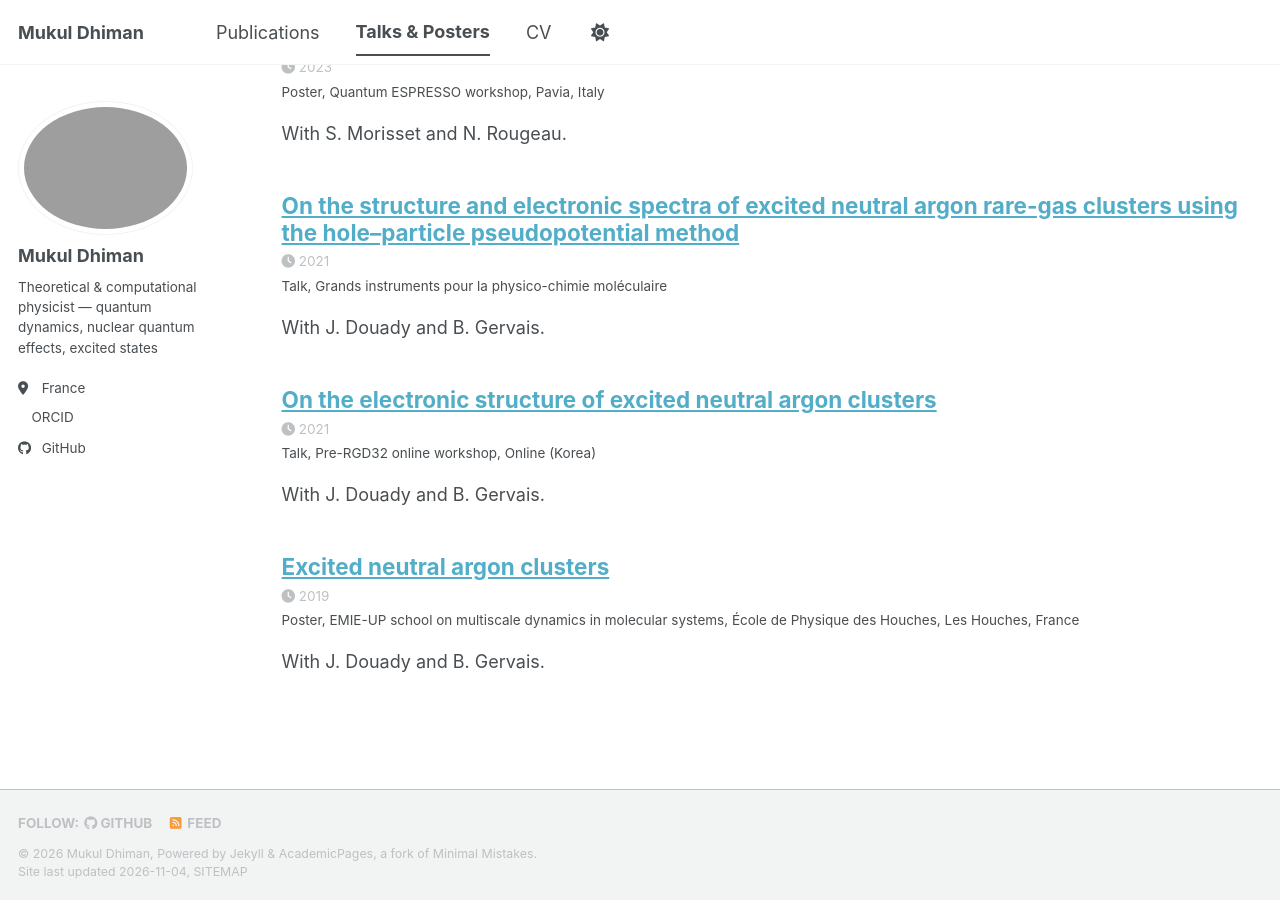
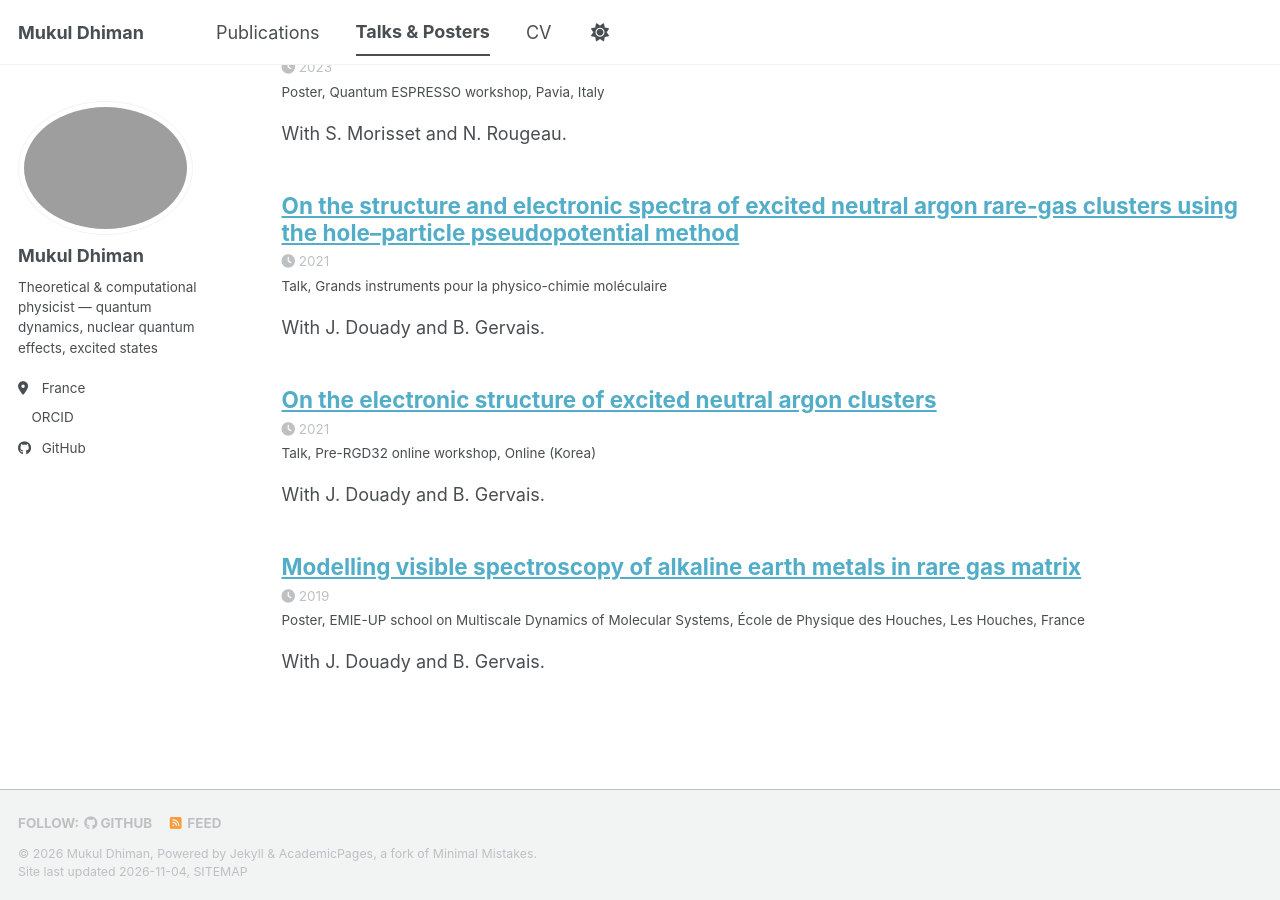
Before and after one commit to simul-md/dhiman.github.io, a Jekyll site: the page built from _pages/talks.html, in a window 1280 px wide and 900 px high, scrolled down 1912 px. Built offline with Jekyll 4.4.1, drawn with Linux system fonts in a browser that asks for light colours; a style sheet for code colours, icons or effects is not loaded.

Commit message:
Update 2019-08-01-les-houches-emie-up.md

```diff
--- a/_talks/2019-08-01-les-houches-emie-up.md
+++ b/_talks/2019-08-01-les-houches-emie-up.md
@@ -1,9 +1,9 @@
 ---
-title: "Excited neutral argon clusters"
+title: "Modelling visible spectroscopy of alkaline earth metals in rare gas matrix"
 collection: talks
 type: "Poster"
-permalink: /talks/2019-les-houches-emie-up
-venue: "EMIE-UP school on multiscale dynamics in molecular systems, École de Physique des Houches"
+permalink:  https://www.houches-school-physics.com/program/program-2019/multiscale-dynamics-of-molecular-systems-421360.kjsp
+venue: "EMIE-UP school on Multiscale Dynamics of Molecular Systems, École de Physique des Houches"
 date: 2019-08-01
 location: "Les Houches, France"
 ---
```
